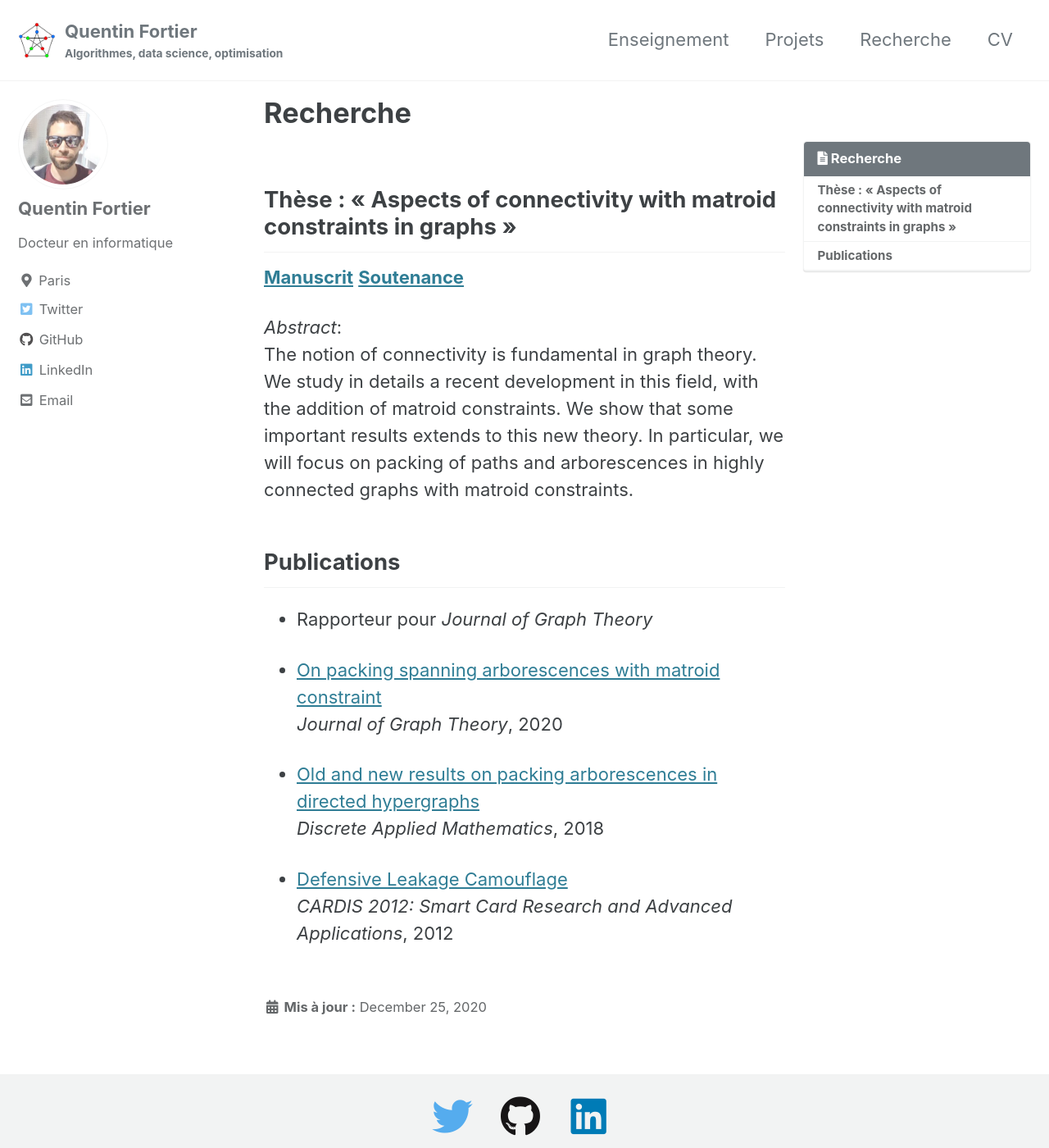
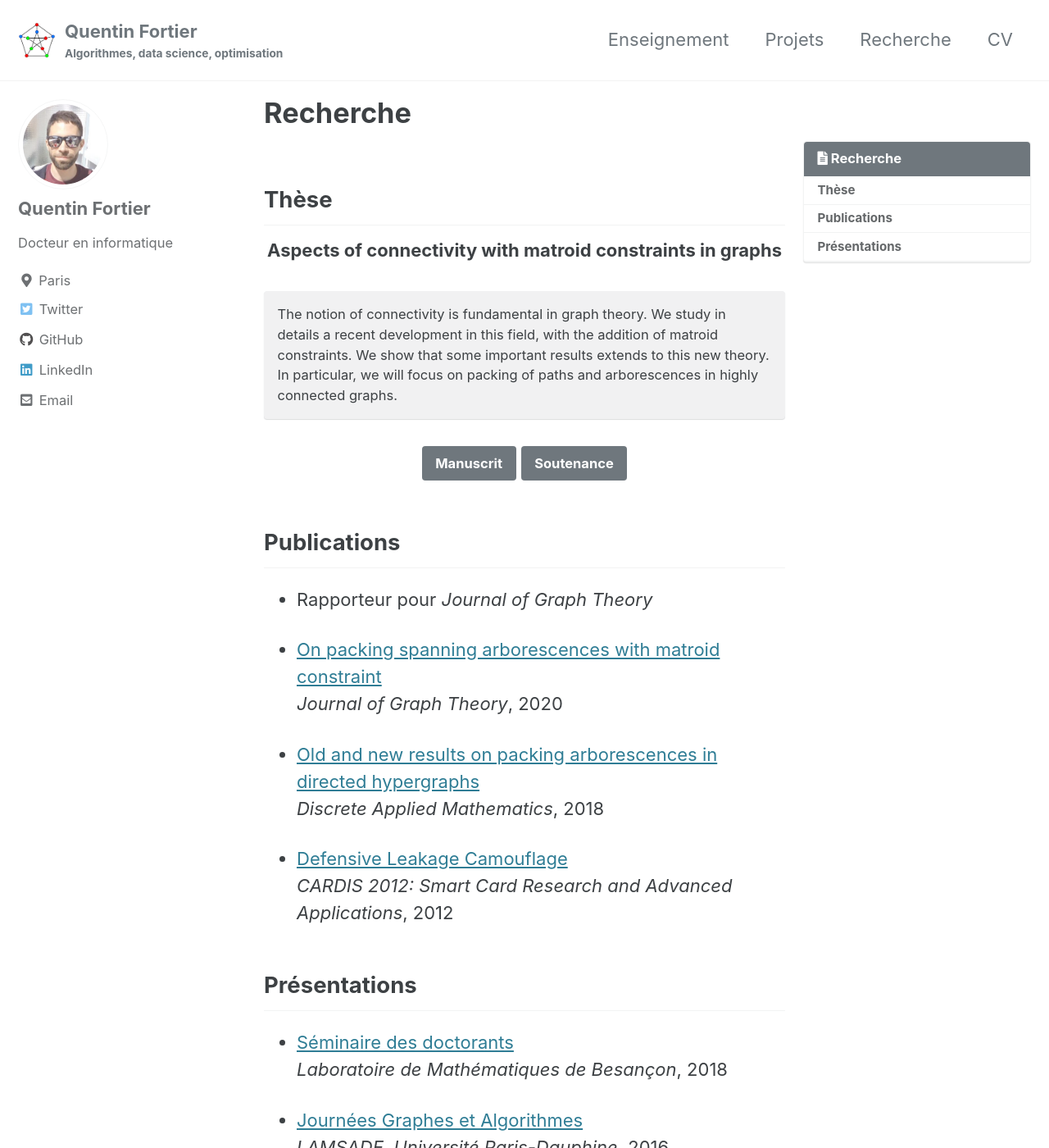
Before and after one commit to fortierq/fortierq.github.io, a Jekyll site: the page built from _pages/research.md, in a window 1280 px wide and 1400 px high. Shown: the whole window at 82% size. Built offline with Jekyll 4.4.1, drawn with Linux system fonts in a browser that asks for light colours; cached includes are drawn as plain includes; some of the changed text lies outside the part shown.

Commit message:
Add talks in research

```diff
--- a/_pages/research.md
+++ b/_pages/research.md
@@ -18,14 +18,34 @@ publications:
     url: https://link.springer.com/chapter/10.1007/978-3-642-37288-9_19
     journal: "CARDIS 2012: Smart Card Research and Advanced Applications"
     date: 2012
+talks:
+  - name: "Séminaire des doctorants"
+    url: http://lmb.univ-fcomte.fr/Connexite-avec-contraintes-de
+    date: 2018
+    place: "Laboratoire de Mathématiques de Besançon"
+  - name: "Journées Graphes et Algorithmes"
+    url: https://jga2016.github.io
+    date: 2016
+    place: "LAMSADE, Université Paris-Dauphine"
+  - name: "Journées Polyèdres et Optimisation Combinatoire"
+    url: https://www.univ-lehavre.fr/spip.php?article418
+    date: 2015
+    place: "Université du Havre"
+  - name: "Journées Graphes et Algorithmes"
+    url: https://www.gdr-im.fr/event/journees-graphes-et-algorithmes-12-14-novembre-2014-a-dijon
+    date: 2014
+    place: "Université de Bourgogne"
 ---
 
-## Thèse : << Aspects of connectivity with matroid constraints in graphs >>
-[**Manuscrit**](https://tel.archives-ouvertes.fr/tel-01838231)  [**Soutenance**](/assets/soutenance.pdf)
+## Thèse
+**Aspects of connectivity with matroid constraints in graphs**
+{: style="text-align: center;"}
 
-*Abstract*:
-The notion of connectivity is fundamental in graph theory. We study in details a recent development in this field, with the addition of matroid constraints. We show that some important results extends to this new theory. In particular, we will focus on packing of paths and arborescences in highly connected graphs with matroid constraints.
+The notion of connectivity is fundamental in graph theory. We study in details a recent development in this field, with the addition of matroid constraints. We show that some important results extends to this new theory. In particular, we will focus on packing of paths and arborescences in highly connected graphs.
+{: .notice--primary}
 
+[**Manuscrit**](https://tel.archives-ouvertes.fr/tel-01838231){: .btn .btn--primary}  [**Soutenance**](/assets/soutenance.pdf){: .btn .btn--primary}
+{: style="text-align: center;"}
 
 ## Publications
 - Rapporteur pour *Journal of Graph Theory*
@@ -33,3 +53,10 @@ The notion of connectivity is fundamental in graph theory. We study in details a
 - [{{ pub.name }}]({{ pub.url }})
 *{{ pub.journal }}*, {{ pub.date }}
 {% endfor %}
+
+## Présentations
+
+{% for talk in page.talks %}
+- [{{ talk.name }}]({{ talk.url }})
+*{{ talk.place }}*, {{ talk.date }}
+{% endfor %}
--- a/index.html
+++ b/index.html
@@ -9,11 +9,11 @@ excerpt: "Docteur en informatique"
 ---
 
 <center>
-  <img src="/assets/img/qf.jpeg" style="max-width: 200px; border-radius: 50%;" alt="Quentin Fortier">
+  <img src="/assets/img/qf.png" style="max-width: 180px; border-radius: 50%;" alt="Quentin Fortier">
   <br><br>
 
   <p>
     Sur ce site, vous trouverez mes cours, projets, travaux de recherche et mon blog <br>
-    Centres d'intérêts: algorithmique, combinatoire, machine learning, Python... et l'informatique en général
+    Centres d'intérêts: algorithmique, combinatoire, machine learning, programmation...
   </p>
 </center>
```
